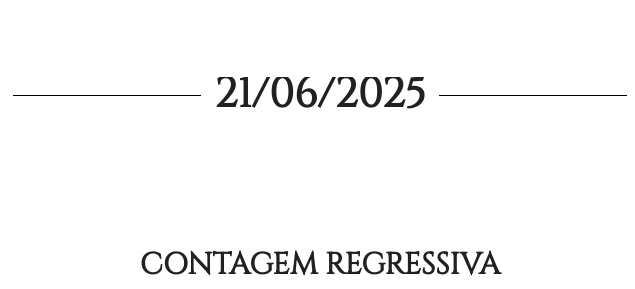
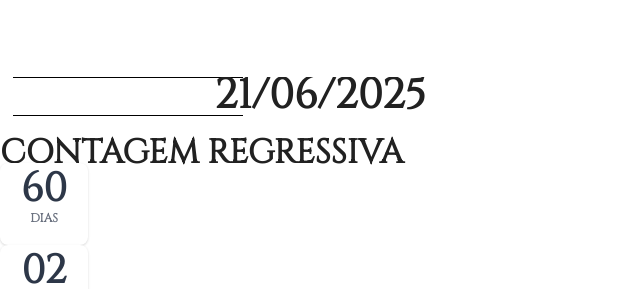
Before and after one commit to EdCrossPi/Wedding, a plain HTML site: page index.html in a window 1280 px wide. Shown: the part 344-633 px from the top of the page, 0-635 px from the left. Drawn offline with nearby package versions, Linux system fonts and the light colour scheme.

```diff
--- a/index.html
+++ b/index.html
@@ -5,7 +5,6 @@
     <meta http-equiv="X-UA-Compatible" content="IE=edge">
     <meta name="viewport" content="width=device-width, initial-scale=1.0">
     <link rel="stylesheet" href="style.css">
-    <script src="https://cdn.tailwindcss.com"></script> <!-- TailwindCSS -->
     <link rel="icon" href="public/wedding-rings.png" type="image/x-icon">
     <script src="https://kit.fontawesome.com/7b12bcc245.js" crossorigin="anonymous"></script>
     <script src="main.js" defer></script> <!-- Garante que o script será carregado após o HTML -->
```
Also changed, not shown: vercel.json.
